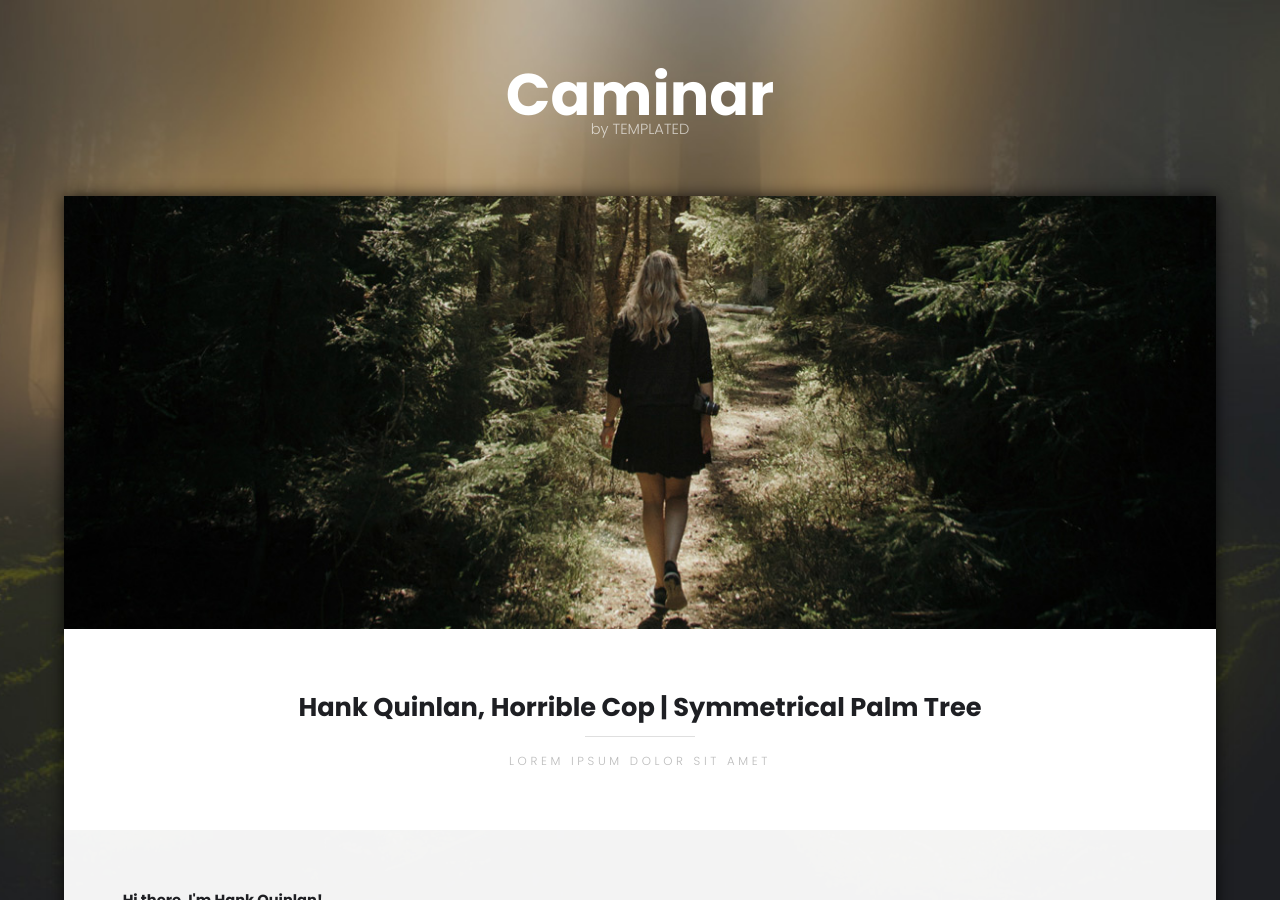
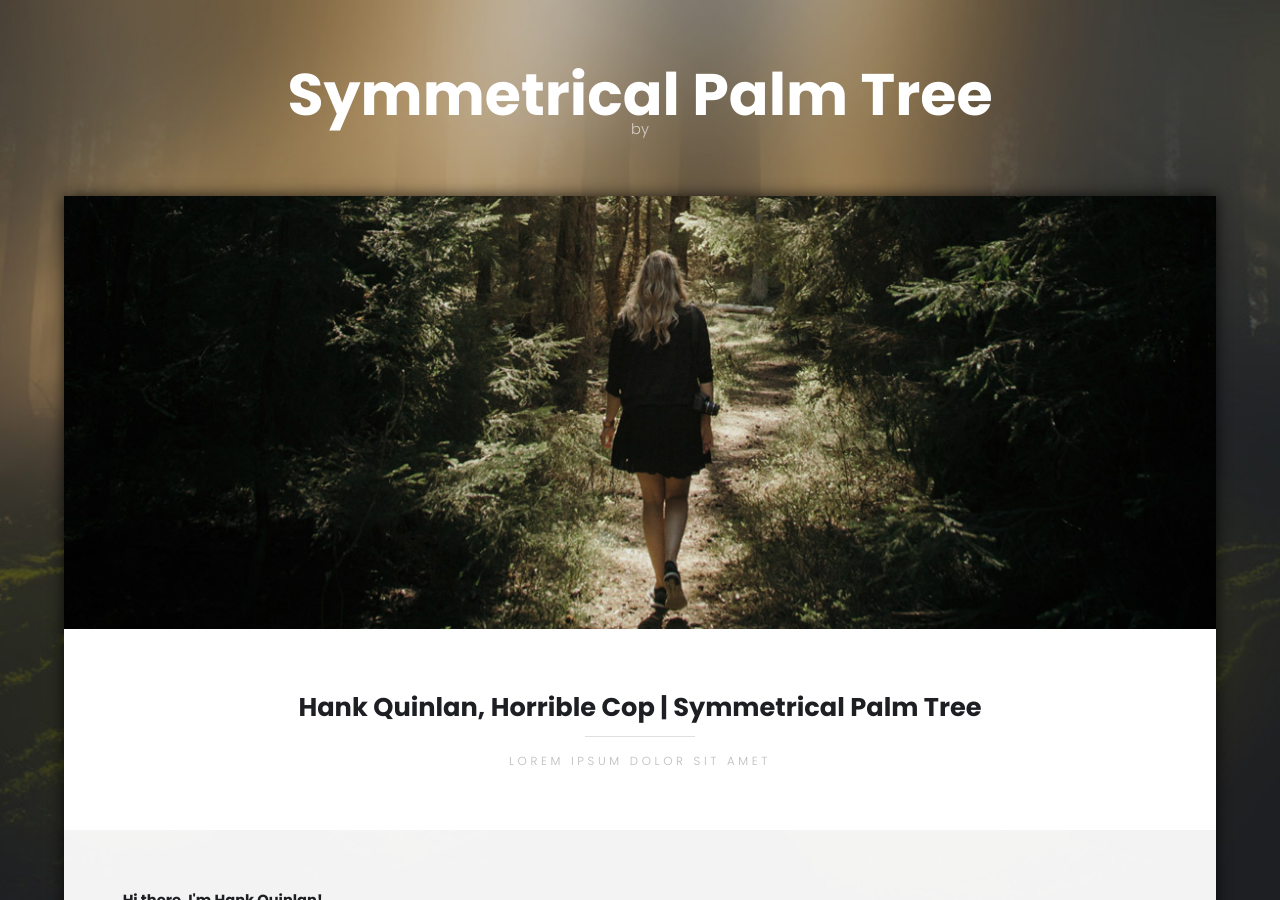
Before and after one commit to HazelPython/symmetrical-palm-tree, a Jekyll site: the page built from helloworld.md, in a window 1280 px wide and 900 px high. Built offline with Jekyll 4.4.1, drawn with Linux system fonts in a browser that asks for light colours.

Commit message:
Update default.html

```diff
--- a/_layouts/default.html
+++ b/_layouts/default.html
@@ -15,7 +15,7 @@
 
 		<!-- Header -->
 			<header id="header">
-				<div class="logo"><a href="#">Caminar <span>by TEMPLATED</span></a></div>
+				<div class="logo"><a href="#">{{ site.title }} <span>by {{ name }}</span></a></div>
 			</header>
 
 		<!-- Main -->
```
